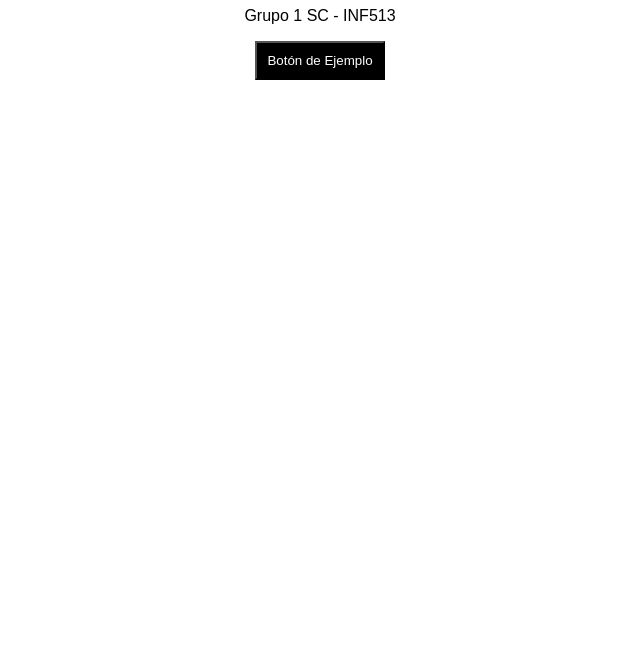
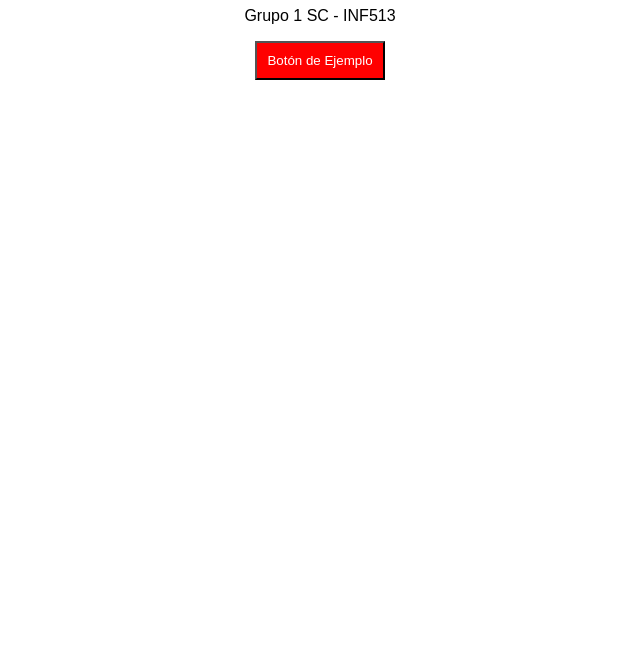
Before and after one commit to Wils0on/laboratorio-git-sc, a plain HTML site: page index.html in a window 1280 px wide. Shown: the part 131-800 px from the top of the page, without its empty margins (320-960 px from the left). Drawn offline with Linux system fonts and the light colour scheme.

Commit message:
nuevo hoy boton rojo

```diff
--- a/index.html
+++ b/index.html
@@ -10,7 +10,7 @@
 
     <!-- ESTUDIANTES: Añadan su botón debajo de esta línea -->
 
-    <button style="background-color: black; color: white; padding: 10px;">Botón de Ejemplo</button>
+    <button style="background-color: red; color: white; padding: 10px;">Botón de Ejemplo</button>
 
 </body>
 </html>
```
